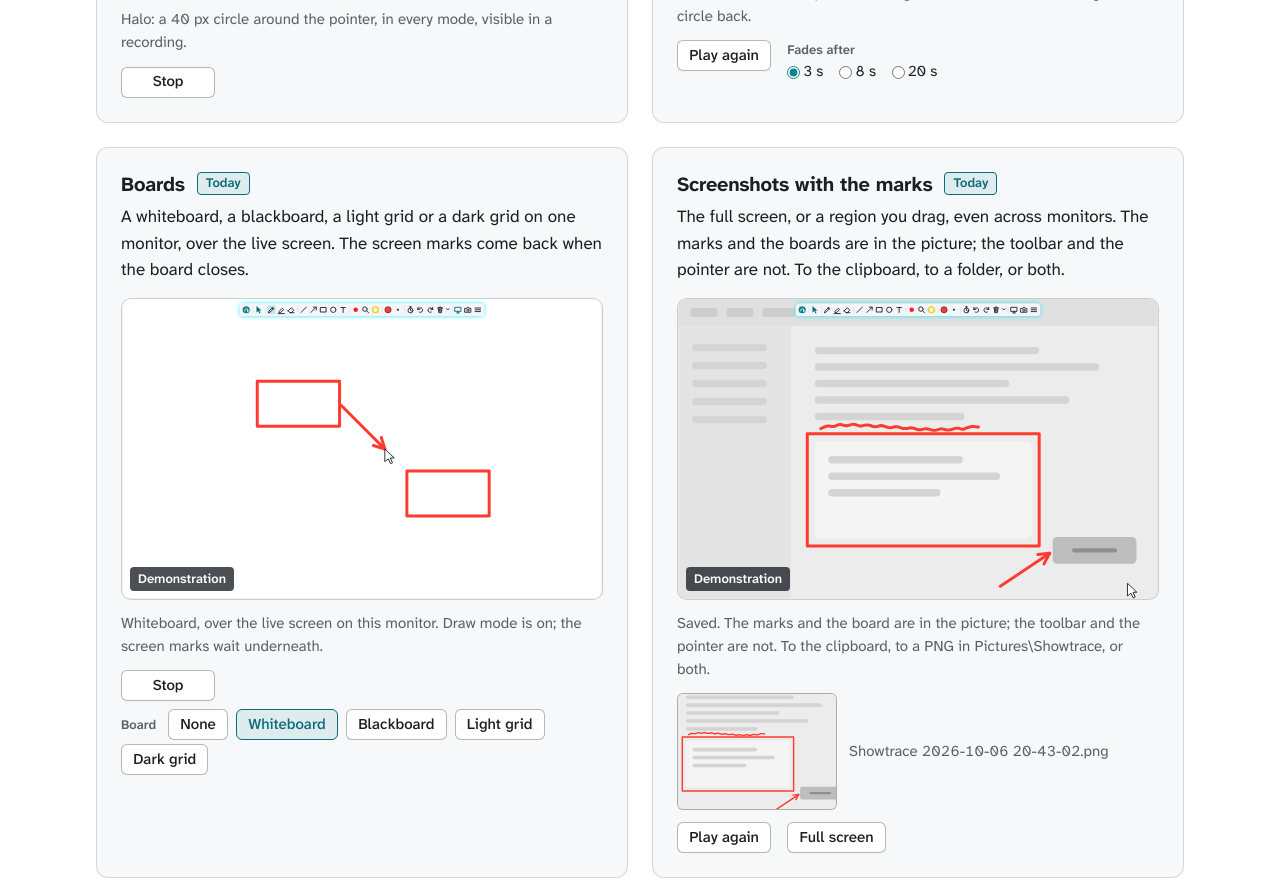
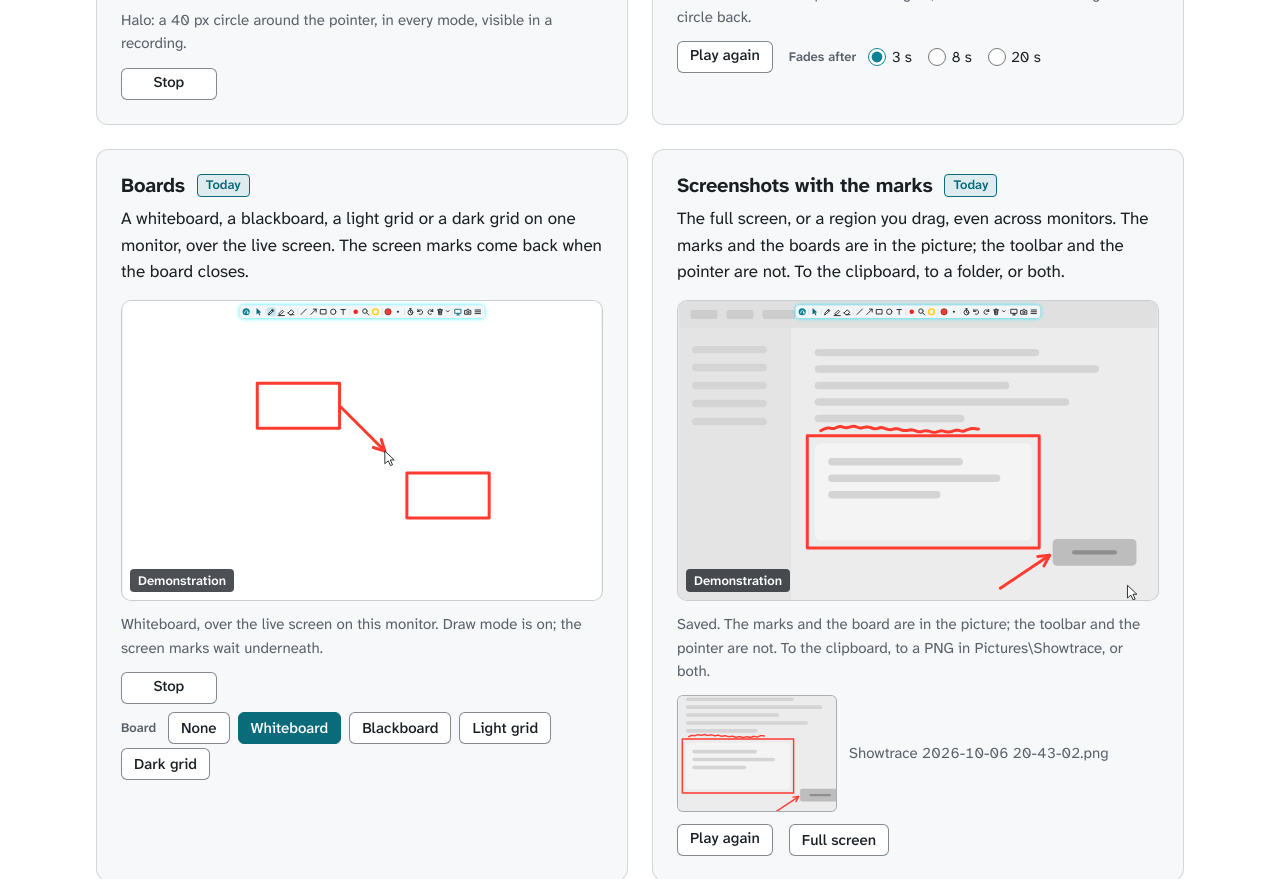
Before and after one commit to showtrace/showtrace, a plain HTML site: page site/index.html in a window 1280 px wide. Shown: the part 2507-3386 px from the top of the page. Drawn offline with Linux system fonts and the light colour scheme; animation ran at ten frames a second.

Commit message:
fix(site): controls with 24 px targets, a filled pressed state and edges that show
A radio and its words were 23 px high and the width slider 16 px, under the
24 px target of WCAG 2.5.8; both are now 24 px, and a button is 32 px. A
pressed toggle was a faint tint (1.1:1 against an unpressed one) and differed
mostly in hue; it is now filled, 6.2:1 in light and 8.8:1 in dark, so it reads
without colour. Buttons and swatches get an edge of at least 3:1 against the
card, so a white or a black swatch shows (1.4.11), and a swatch's hover no
longer looks like the chosen colour.

The legend of a fieldset now sits in the row like the label of a group, and a
group's visible label is hidden from a screen reader, which already hears it
as the group's name.

Co-Authored-By: Claude Opus 5.5 <noreply@anthropic.com>

```diff
--- a/site/demonstrations.js
+++ b/site/demonstrations.js
@@ -68,8 +68,10 @@
     return b;
   }
 
+  /* A labelled group of controls. The group carries the name; the visible label is hidden from a screen reader, so
+     that the name is read once. */
   function group(label, ...children) {
-    return el('div', { class: 'control-group', role: 'group', 'aria-label': label }, el('span', { class: 'control-label', text: label }), ...children);
+    return el('div', { class: 'control-group', role: 'group', 'aria-label': label }, el('span', { class: 'control-label', text: label, 'aria-hidden': 'true' }), ...children);
   }
 
   const round = v => Math.round(v * 10) / 10;
--- a/site/styles.css
+++ b/site/styles.css
@@ -529,32 +529,36 @@ kbd {
 .demo-controls {
   display: flex;
   flex-wrap: wrap;
-  align-items: flex-start;
+  align-items: center;
   gap: var(--space-2) var(--space-4);
   margin-top: var(--space-3);
 }
 
+/* A control is 32 px high, above the 24 px target of WCAG 2.5.8. Its edge, the soft text colour at 75 percent, has at
+   least 3:1 against the card in both schemes (1.4.11). */
 .btn {
   font: inherit;
   font-size: var(--text-s);
   font-weight: 500;
+  line-height: 1.25;
+  min-height: 2rem;
+  padding: 0.25rem 0.75rem;
   color: var(--text);
   background: var(--bg);
-  border: 1.5px solid var(--rule-strong);
+  border: 1.5px solid color-mix(in srgb, var(--text-soft) 75%, transparent);
   border-radius: var(--radius-m);
-  padding: 0.3rem 0.7rem;
   cursor: pointer;
-  line-height: 1.3;
 }
 
 .btn:hover {
   border-color: var(--accent-text);
 }
 
+/* A pressed toggle is filled, so that it differs in lightness and not only in hue: 6.2:1 light, 8.8:1 dark. */
 .btn[aria-pressed="true"] {
-  background: var(--tint);
+  background: var(--accent-text);
   border-color: var(--accent-text);
-  color: var(--accent-text);
+  color: var(--bg);
 }
 
 /* The play control keeps the width of its longest label: the labels share one grid cell and the copy is hidden. */
@@ -603,36 +607,55 @@ kbd {
   padding: 0;
 }
 
+/* A legend sits in the row, like the label of a group: floated, it is no longer drawn above the fieldset. */
+.control-group > legend {
+  float: left;
+}
+
+/* A radio and its words are one target, at least 24 px high (WCAG 2.5.8). */
 .radio {
   font-size: var(--text-s);
   display: inline-flex;
   align-items: center;
-  gap: 0.2rem;
+  gap: 0.35rem;
+  min-height: 1.5rem;
   margin-right: var(--space-2);
+  cursor: pointer;
 }
 
 .radio input {
+  width: 1.125rem;
+  height: 1.125rem;
+  margin: 0;
   accent-color: var(--accent);
-  margin: 0;
+  cursor: pointer;
 }
 
+/* A colour: 24 px, with the edge of a control, so that a white or a black swatch shows against the card. */
 .swatch {
   width: 1.5rem;
   height: 1.5rem;
   padding: 0;
   border-radius: var(--radius-s);
   background: var(--swatch);
-  border: 1.5px solid var(--rule-strong);
+  border: 1.5px solid color-mix(in srgb, var(--text-soft) 75%, transparent);
+  cursor: pointer;
 }
 
-.swatch[aria-pressed="true"],
 .swatch:hover {
-  border-color: var(--accent-text);
-  box-shadow: 0 0 0 2px var(--bg), 0 0 0 3.5px var(--accent-text);
+  border-color: var(--text);
+}
+
+/* The chosen colour carries a ring: a shape, not only a colour. */
+.swatch[aria-pressed="true"] {
+  border-color: var(--text);
+  box-shadow: 0 0 0 2px var(--bg), 0 0 0 4px var(--text);
 }
 
 .control-group input[type="range"] {
   width: 9rem;
+  height: 1.5rem;
+  margin: 0;
   accent-color: var(--accent);
 }
 
```
